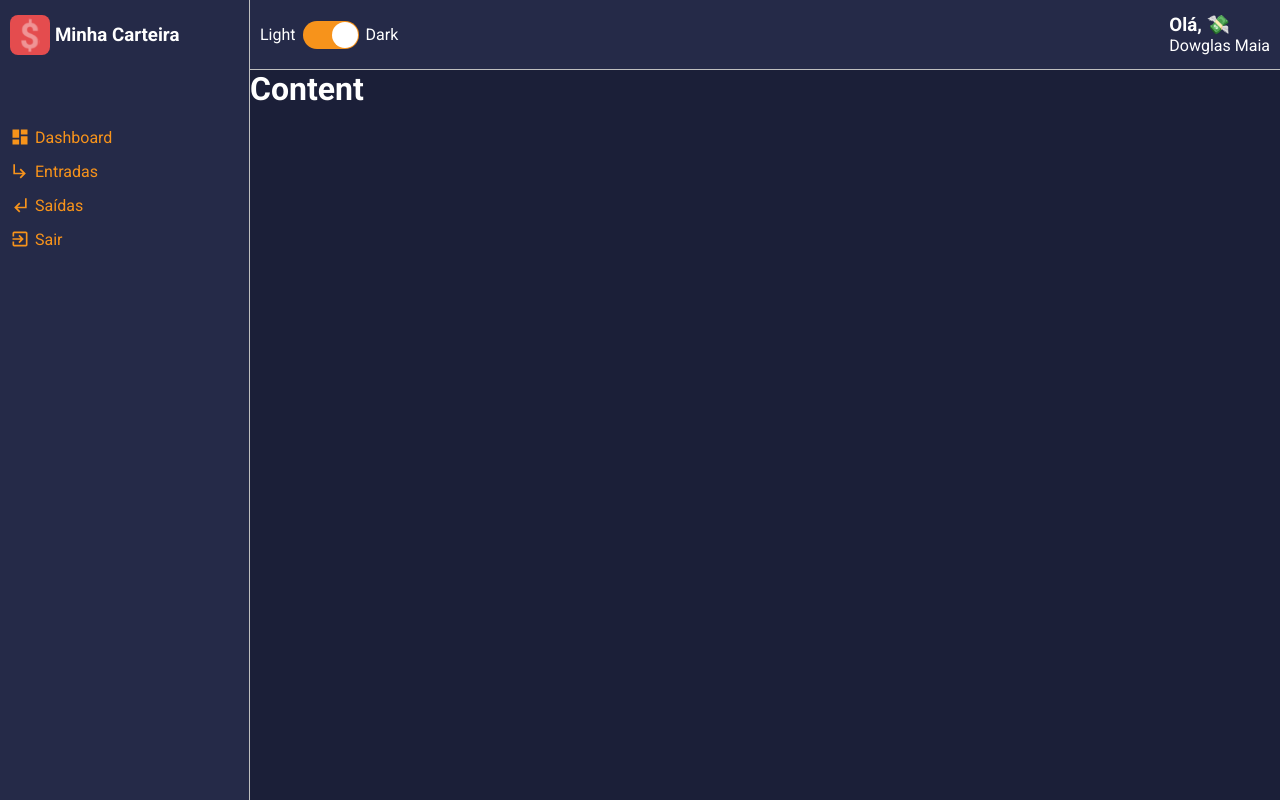
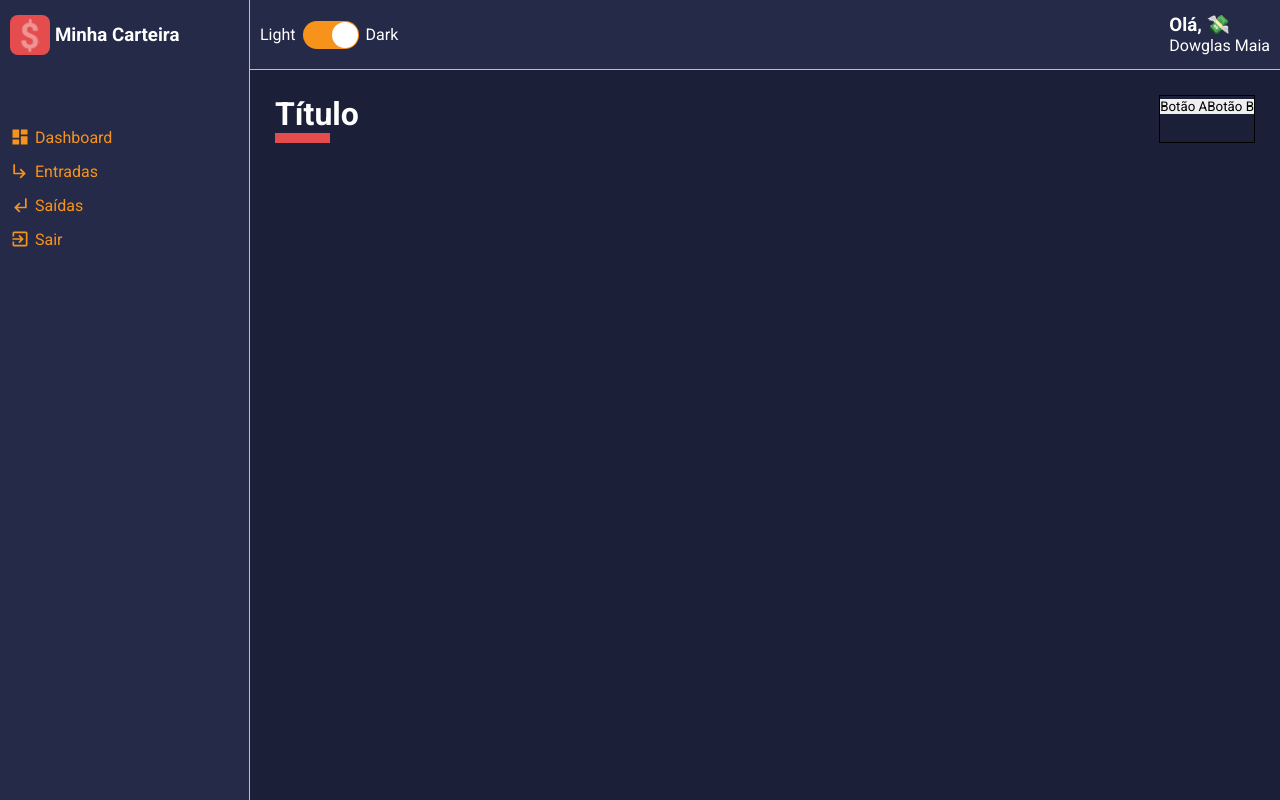
Before and after one commit to dowglasmaia/app-react-minha-carteira, a React (Create React App) app: page /dashboard in a window 1280 px wide. Built offline with nearby package versions, Linux system fonts and the light colour scheme.

Commit message:
criando e estilizando componet de titulo

```diff
--- a/src/App.tsx
+++ b/src/App.tsx
@@ -3,6 +3,7 @@
 
 import GlobalStyles from './styles/GlobalStyles';
 import Layout from './components/Layout';
+import Dashboard from './Pages/Dashboard';
 
 import dark from './styles/themes/dark';
 
@@ -13,7 +14,9 @@
     return (
         <ThemeProvider theme={dark}>
             <GlobalStyles />
-            <Layout />
+            <Layout >
+                <Dashboard/>
+            </Layout>
         </ThemeProvider>
     );
 }
--- a/src/Pages/Dashboard/index.tsx
+++ b/src/Pages/Dashboard/index.tsx
@@ -1,8 +1,13 @@
 import React from 'react';
+
+import { Container } from './styles';
+import ContentHeader from '../../components/shared/ContentHeader';
 
 const Dashboard: React.FC = () => {
     return (
-        <h2>Dashboard</h2>
+        <Container>
+            <ContentHeader/>
+        </Container>
     );
 
 }
--- /dev/null
+++ b/src/Pages/Dashboard/styles.ts
@@ -0,0 +1,3 @@
+import styled from "styled-components";
+
+export const Container = styled.div``;
--- a/src/components/Aside/index.tsx
+++ b/src/components/Aside/index.tsx
@@ -8,6 +8,7 @@
     MdExitToApp
 } from 'react-icons/md';
 
+/* Componentes */
 import {
     Container,
     Header,
@@ -33,7 +34,7 @@
                     <MdDashboard/> Dashboard
                 </MenuItemLink>
 
-                <MenuItemLink href="#" title="Entradas">
+                <MenuItemLink href="#">
                     <MdSubdirectoryArrowRight/> Entradas
                 </MenuItemLink>
 
--- a/src/components/Aside/style.ts
+++ b/src/components/Aside/style.ts
@@ -8,6 +8,7 @@
   border-right: 1px solid ${(props) => props.theme.colors.gray};
   padding-left: 10px;
 `;
+
 export const Header = styled.header`
   display: flex;
   align-items: center;
@@ -18,6 +19,7 @@
   color: ${(props) => props.theme.colors.white};
   margin: 5px;
 `;
+
 export const LogImg = styled.img`
   height: 40px;
   width: 40px;
@@ -48,4 +50,5 @@
     font-size: 20px;
     margin-right: 5px;
   }
+
 `;
--- a/src/components/Content/index.tsx
+++ b/src/components/Content/index.tsx
@@ -1,11 +1,13 @@
 import React from 'react';
+
+
 
 import { Container } from './style';
 
-const Content: React.FC = () => {
+const Content: React.FC = ({ children }) => {
     return (
         <Container>
-            <h1>Content</h1>
+            { children }
         </Container>
     );
 }
--- a/src/components/Content/style.ts
+++ b/src/components/Content/style.ts
@@ -4,4 +4,6 @@
   grid-area: CT;
   color: ${props => props.theme.colors.white};
   background-color: ${props => props.theme.colors.primary};
+
+  padding: 25px
 `;
--- a/src/components/Layout/index.tsx
+++ b/src/components/Layout/index.tsx
@@ -6,7 +6,8 @@
 import Aside from '../Aside';
 import Content from '../Content';
 
-const Layout: React.FC = () => {
+/* {children} para injetar componentes filhos */
+const Layout: React.FC = ({ children }) => {
     return (
         <Grid>
             {/* MainHeader */}
@@ -16,7 +17,9 @@
             <Aside />
 
             {/* Content */}
-            <Content />
+            <Content >
+             { children }
+            </Content>
 
         </Grid>
     );
--- /dev/null
+++ b/src/components/shared/ContentHeader/index.tsx
@@ -0,0 +1,22 @@
+import React from 'react';
+
+import { Container, TitleContainer, Controllers} from './style';
+
+const ContentHeader: React.FC = () => {
+
+    return (
+        <Container>
+            <TitleContainer>
+                <h1>Título</h1>
+            </TitleContainer>
+
+            <Controllers>
+                <button type="button" > Botão A </button>
+                <button type="button"> Botão B </button>
+            </Controllers>
+
+        </Container>
+    );
+}
+
+export default ContentHeader;
--- /dev/null
+++ b/src/components/shared/ContentHeader/style.ts
@@ -0,0 +1,32 @@
+import styled from "styled-components";
+
+export const Container = styled.div`
+  width: 100%;
+
+  display: flex;
+
+  /* separando as regiões dentro do display - similar ao float: left e right*/
+  justify-content: space-between;
+
+  margin-bottom: 25px;
+`;
+
+export const TitleContainer = styled.div`
+  /* estilizando só o h1 dentro do container */
+  > h1 {
+    color: ${(props) => props.theme.colors.white};
+
+    /* Mostrada Depois da descrição . neste caso uma borda abaixo do texto. */
+    &::after {
+        content:'';
+        display:block;
+        width:55px;
+        border-bottom:10px solid ${propos => propos.theme.colors.warning};
+    }
+  };
+
+`;
+
+export const Controllers = styled.div`
+  border: 1px solid black;
+`;
--- a/src/components/shared/Toggle/index.tsx
+++ b/src/components/shared/Toggle/index.tsx
@@ -3,6 +3,7 @@
 
 import {Container,ToggleLabel, ToggleSelector} from './style';
 
+/* Componente de Troca de Valor do Thema */
 const Toggle: React.FC = ()=> {
     return (
         <Container>
```
